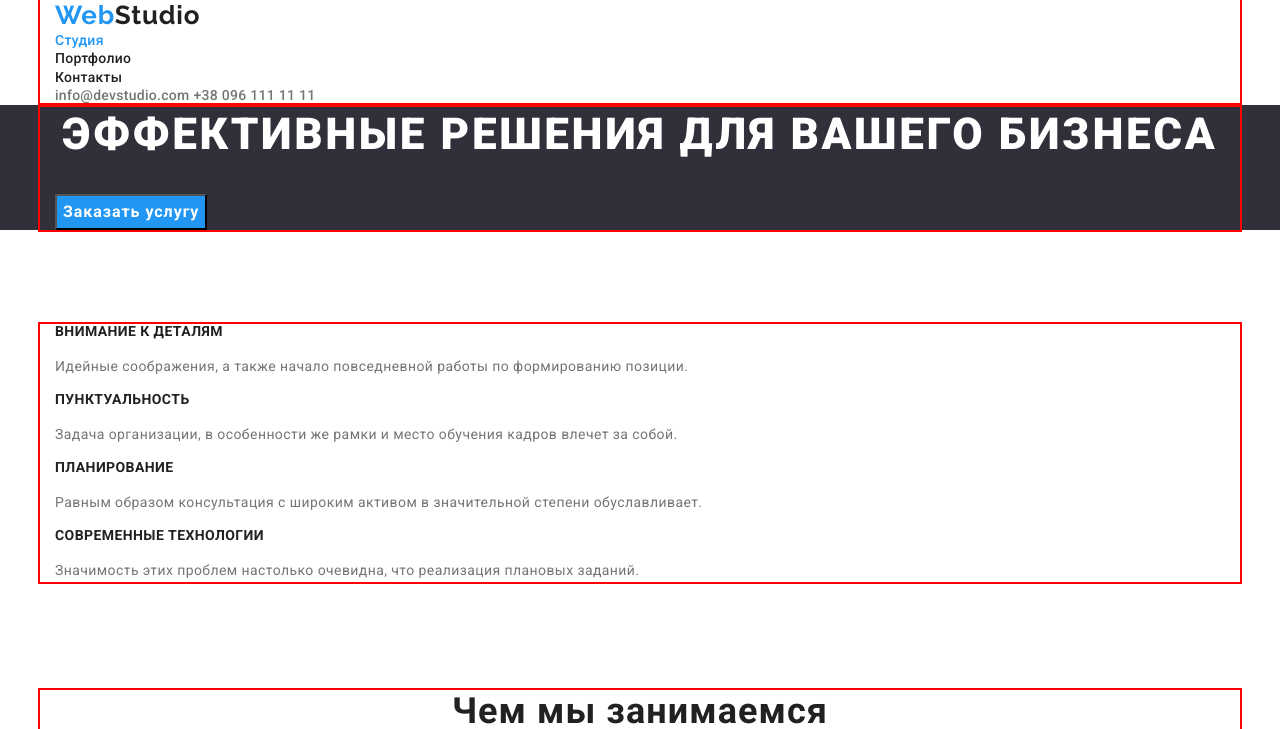
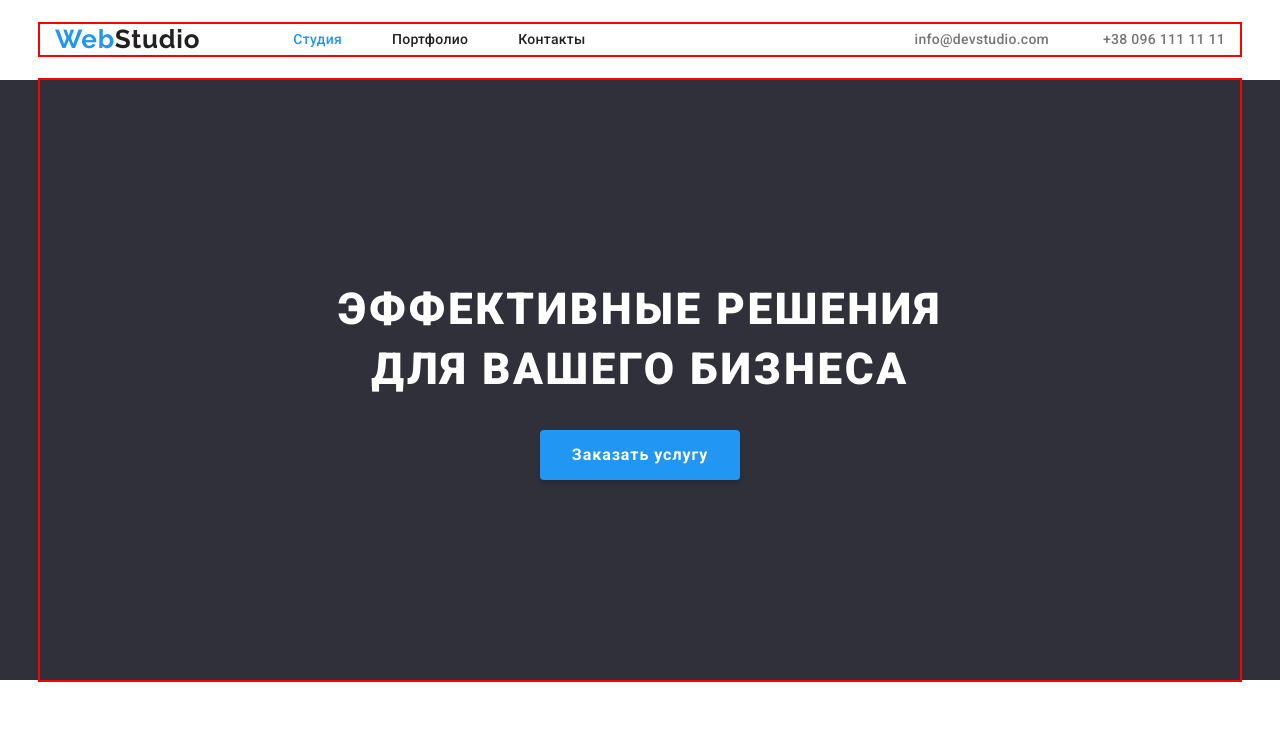
Before and after one commit to personanna/goit-markup-hw-03, a plain HTML site: page index.html in a window 1280 px wide. Shown: the top 729 px of the page. Drawn offline with nearby package versions, Linux system fonts and the light colour scheme.

Commit message:
correct header and hero

```diff
--- a/css/styles.css
+++ b/css/styles.css
@@ -40,9 +40,28 @@ body {
 
 /*------------------------HEADER--------------*/
 .header {
+  padding-top: 24px;
+  padding-bottom: 25px;
+}
+.header-container {
+  display: flex;
+  align-items: center;
+}
+
+.header-list {
+  display: flex;
+}
+
+.header-item:not(:last-child) {
+  margin-right: 50px;
+}
+
+.header-connect {
+  margin-left: auto;
 }
 
 .header-logo {
+  display: inline-block;
   font-family: Raleway;
   font-style: normal;
   font-weight: bold;
@@ -50,6 +69,7 @@ body {
   line-height: 1.19;
   letter-spacing: 0.03em;
   color: var(--tittle-color);
+  margin-right: 93px;
 }
 
 .header-logo-accent {
@@ -74,13 +94,20 @@ body {
   color: var(--accent-color);
 }
 
-.header-tel,
+.header-tel {
+  font-weight: 500;
+  font-size: 14px;
+  line-height: 1.14;
+  letter-spacing: 0.02em;
+  color: var(--lite-color);
+}
 .header-mail {
   font-weight: 500;
   font-size: 14px;
   line-height: 1.14;
   letter-spacing: 0.02em;
   color: var(--lite-color);
+  margin-right: 50px;
 }
 
 .header-link:hover,
@@ -95,7 +122,13 @@ body {
 /*-----------------HERO-------------------*/
 
 .hero {
+  text-align: center;
   background-color: #2f303a;
+}
+
+.hero-container {
+  padding-top: 200px;
+  padding-bottom: 200px;
 }
 
 .hero-tittle {
@@ -105,8 +138,10 @@ body {
   text-align: center;
   letter-spacing: 0.06em;
   text-transform: uppercase;
-
+  max-width: 696px;
   color: var(--hero-color);
+  margin-left: auto;
+  margin-right: auto;
 }
 
 .hero-btn {
@@ -114,12 +149,15 @@ body {
   font-weight: bold;
   font-size: 16px;
   line-height: 1.87;
-  display: flex;
-  align-items: center;
   text-align: center;
   letter-spacing: 0.06em;
   background-color: var(--accent-color);
   color: var(--hero-color);
+  min-width: 200px;
+  min-height: 50px;
+  border: none;
+  border-radius: 4px;
+  box-shadow: 0px 4px 4px rgba(0, 0, 0, 0.15);
   margin-top: 30px;
 }
 
--- a/index.html
+++ b/index.html
@@ -17,7 +17,7 @@
 </head>
 <body>
 <header class="header">
-    <div class="container">
+    <div class="container header-container">
     <a class="header-logo link" href="./"><span class="header-logo-accent">Web</span>Studio</a>
     <nav class="header-nav">
         <ul class="header-list list">
@@ -29,13 +29,15 @@
                  <a class="header-link link"  href="">Контакты</a></li>
         </ul>
     </nav>
+    <div class="header-connect">
     <a class="header-mail link" href="mailto:info@devstudio.com">info@devstudio.com</a>
     <a class="header-tel link" href="tel:+380961111111">+38 096 111 11 11</a>
+    </div>
 </div>
 </header>
 <main>
     <section class="hero">
-        <div class="container">
+        <div class="container hero-container">
         <h1 class="hero-tittle">Эффективные решения для вашего бизнеса</h1>
         <button type="button" class="hero-btn">Заказать услугу</button>
         </div>
```
